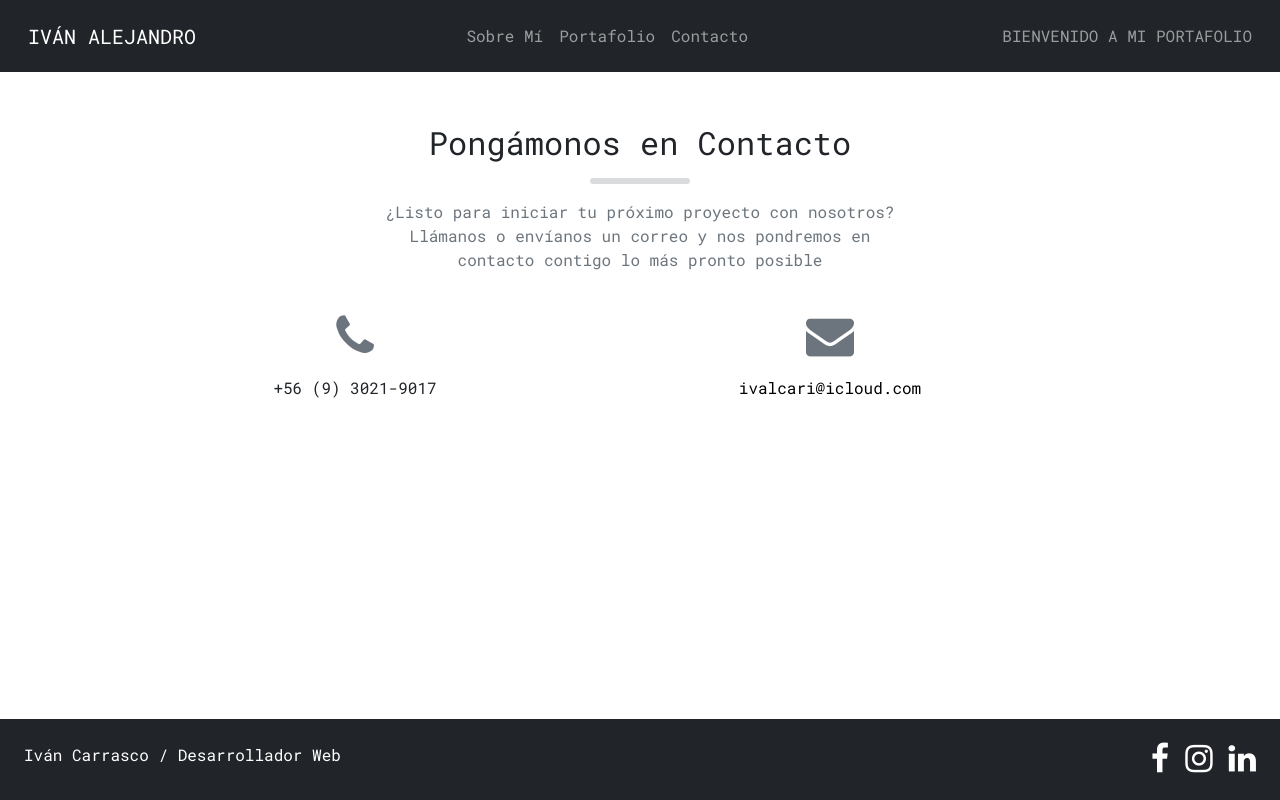
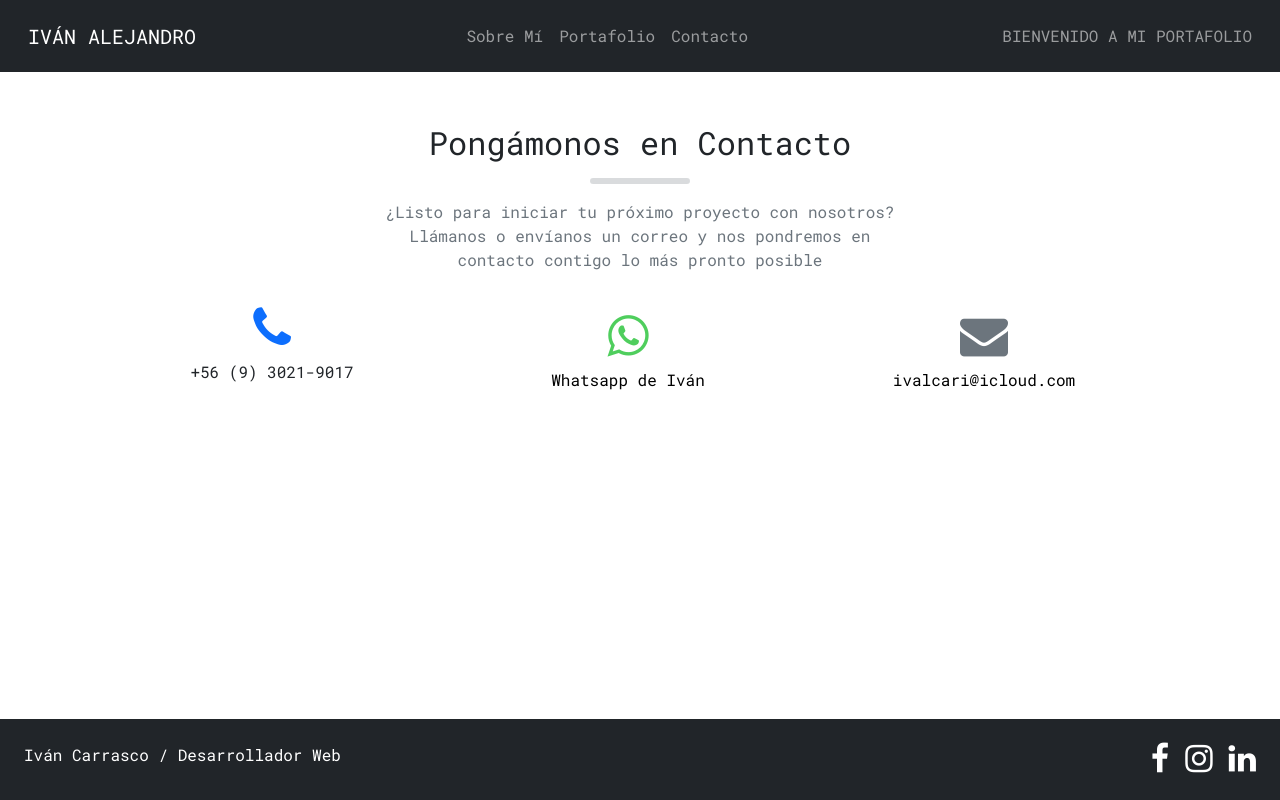
Before and after one commit to alexcct107/portfolio, a plain HTML site: page contacto.html in a window 1280 px wide. Drawn offline with nearby package versions, Linux system fonts and the light colour scheme.

Commit message:
proyecto final

```diff
--- a/contacto.html
+++ b/contacto.html
@@ -14,7 +14,9 @@
 <!--FONT AWESOME-->
 <link rel="stylesheet" href="https://cdnjs.cloudflare.com/ajax/libs/font-awesome/4.7.0/css/font-awesome.min.css">
 </head>
+
 <body>
+
       <!--NAVBAR-->
       <nav class="navbar navbar-expand-lg navbar-dark bg-dark p-3">
         <div class="container-fluid">
@@ -41,8 +43,9 @@
         </div>
       </nav>
 
-  <!-- Contact-->
-<section class="page-section" id="contact">
+
+        <!-- Contact -->
+<section id="contact m-0 p-0">
   <div class="container mt-5">
       <div class="row justify-content-center">
           <div class="col-lg-6 text-center">
@@ -51,22 +54,30 @@
               <p class="text-muted mt-3">¿Listo para iniciar tu próximo proyecto con nosotros? Llámanos o envíanos un correo y nos pondremos en contacto contigo lo más pronto posible</p>
           </div>
       </div>
-      <div class="row mt-4">
-          <div class="col-lg-6 ml-auto text-center mb-5 mb-lg-0">
-            <i class="fa fa-phone fa-3x mb-3 text-muted"></i>
-            <div>+56 (9) 3021-9017</div>
+
+   <div class="row justify-content-center container align-items-center">
+       <div class="col-lg-4 ml-auto">
+        <div class="p-3 text-center"><i class="fa fa-phone fa-3x mb-2 text-primary"></i>
+            <p>+56 (9) 3021-9017</p>
         </div>
-          <div class="col-lg-4 mr-auto text-center">
-            <i class="fa fa-envelope fa-3x mb-3 text-muted"></i>
-           <!-- Make sure to change the email address in BOTH the anchor text and the link target below!-->
-           <a id="black" class="d-block" href="mailto:ivalcari@icloud.com">ivalcari@icloud.com</a>
+       </div>
+
+       <div class="col-lg-4">
+        <div class="p-3 text-center"><i class="fa fa-whatsapp fa-3x mb-2 whatsapp"></i>
+            <div> <a id="wa" href="https://api.whatsapp.com/send?phone=56930219017" target="_blank">Whatsapp de Iván</a></div></div>
+       </div>
+
+       <div class="col-lg-4">
+        <div class="p-3 text-center mr-auto"><i class="fa fa-envelope fa-3x mb-2 text-muted"></i>
+            <a id="black" class="d-block" href="mailto:ivalcari@icloud.com" target="_blank">ivalcari@icloud.com</a>
            </div>
         </div>
        </div>
+
     </section>
 
   <!--FOOTER-->
- <footer class="mt-3 fixed-bottom">
+  <footer class="fixed-bottom">
     <div class="d-flex bd-highlight bg-dark text-white p-3">
         <div class="p-2 flex-grow-1 bd-highlight">Iván Carrasco / Desarrollador Web</div>
         <div class="p-2 bd-highlight"><a href="https://www.facebook.com/ivan.carrascorito/" target="_blank"><i class="fa fa-facebook fa-2x"></i></a>
--- a/styles.css
+++ b/styles.css
@@ -4,7 +4,6 @@
     padding: 0;
     font-family: 'Roboto Mono', monospace;
     text-decoration: none;
-    box-sizing: content-box;
 }
 
 #hero {
@@ -103,7 +102,7 @@ a:visited {
 
 /*CONTACT*/
 
-.text-muted {
+.text-mute {
   color: #6c757d !important;
 }
 
@@ -130,3 +129,21 @@ a:link, a:visited, a:active {
 i:hover {
   color: #34b7a7;
 }
+
+
+i.whatsapp {
+  color: #4FCE5D;
+}
+
+#wa:hover{
+  color: #34b7a7;
+}
+
+#wa{
+  color: black;
+}
+
+
+#iconos {
+margin: 0;
+}
```
Lines whose indentation alone changed are shown as unchanged.
